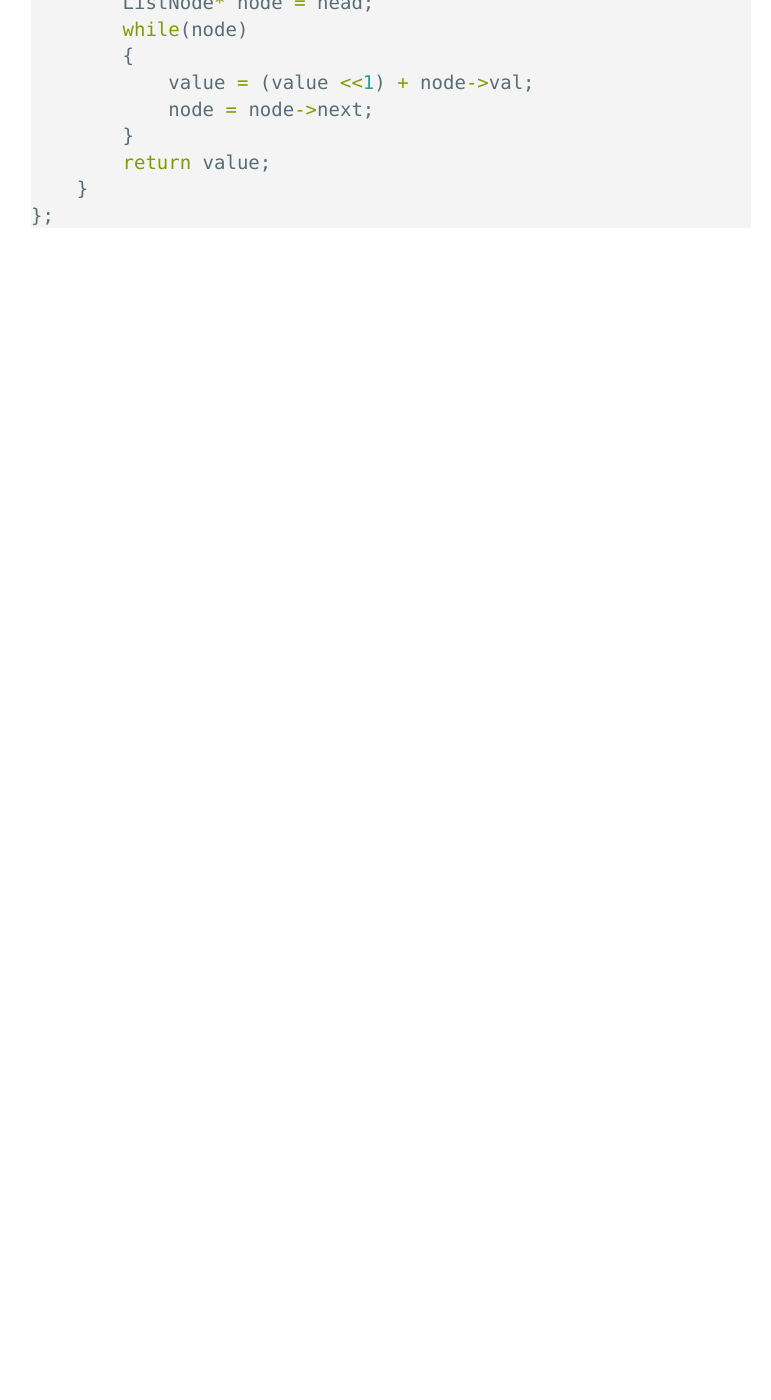
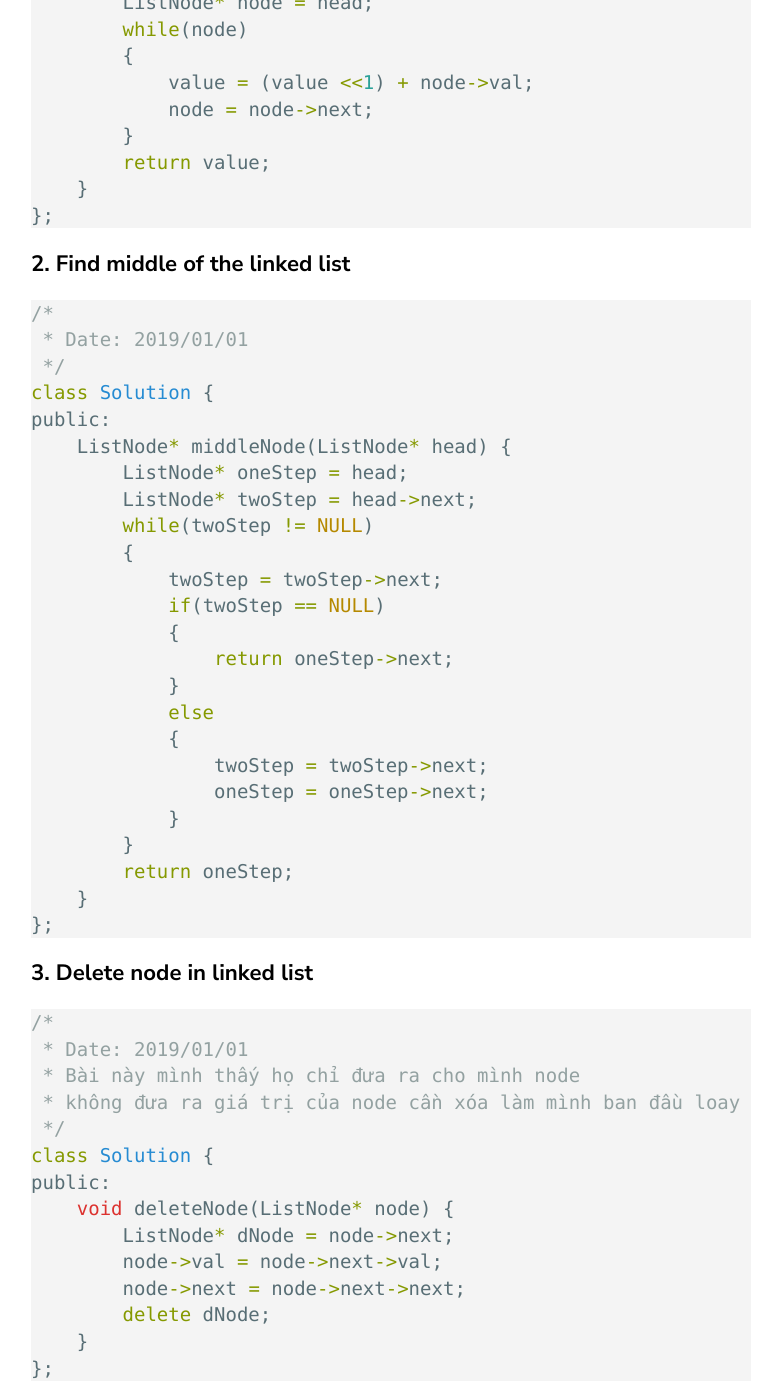
Before and after one commit to levanmanhbka/levanmanhbka.github.io, a Jekyll site: the page built from _posts/algorithm/2020-01-10-linked_list.markdown, in a window 1280 px wide and 1400 px high, scrolled down 987 px. Shown: the whole window, without its empty margins (69-840 px from the left). Built offline with Jekyll 4.4.1, drawn with Linux system fonts in a browser that asks for light colours; before the commit the page ends 1234 px from its top, so only the background shows below that.

Commit message:
linked list

````diff
--- a/_posts/algorithm/2019-12-20-sort-functions.markdown
+++ b/_posts/algorithm/2019-12-20-sort-functions.markdown
@@ -5,7 +5,7 @@ date:   2019-12-20 21:03:36 +0530
 tags: "algorithm sort"
 ---
 
-Sort Functions là bài đầu tiên trong loạt bài viết về thuật toán cơ bản nhằm ôn lại kiến thức nền tảng.
+Sort Functions là bài số 1 trong loạt bài viết về thuật toán cơ bản nhằm ôn lại kiến thức nền tảng.
 
 ## 1. Selection Sort
 Độ phức tạp trung bình O(n^2)
--- a/_posts/algorithm/2020-01-10-linked_list.markdown
+++ b/_posts/algorithm/2020-01-10-linked_list.markdown
@@ -32,3 +32,49 @@ public:
     }
 };
 ```
+
+### 2. Find middle of the linked list
+```c++
+/*
+ * Date: 2019/01/01
+ */
+class Solution {
+public:
+    ListNode* middleNode(ListNode* head) {
+        ListNode* oneStep = head;
+        ListNode* twoStep = head->next;
+        while(twoStep != NULL)
+        {
+            twoStep = twoStep->next;
+            if(twoStep == NULL)
+            {
+                return oneStep->next;
+            }
+            else
+            {
+                twoStep = twoStep->next;
+                oneStep = oneStep->next;
+            }
+        }
+        return oneStep;
+    }
+};
+```
+
+### 3. Delete node in linked list
+```c++
+/*
+ * Date: 2019/01/01
+ * Bài này mình thấy họ chỉ đưa ra cho mình node
+ * không đưa ra giá trị của node cần xóa làm mình ban đầu loay hoay
+ */
+class Solution {
+public:
+    void deleteNode(ListNode* node) {
+        ListNode* dNode = node->next;
+        node->val = node->next->val;
+        node->next = node->next->next;
+        delete dNode;
+    }
+};
+```
````
